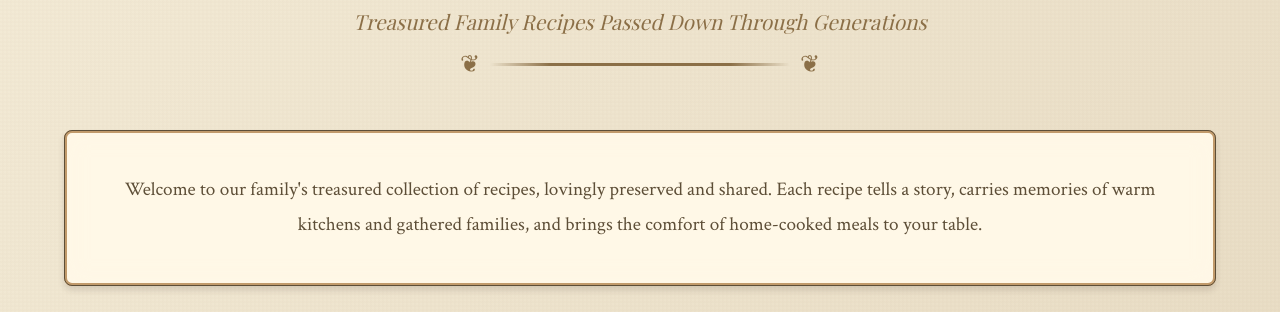
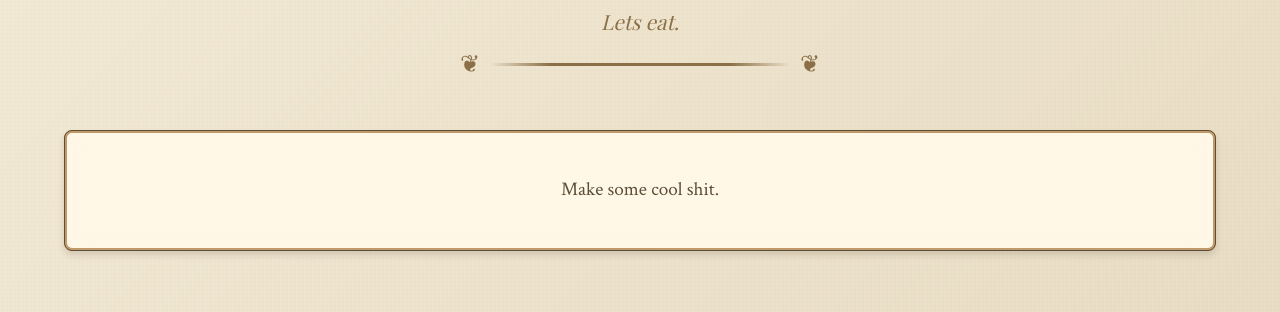
Before and after one commit to rhagan19/fhcb, a plain HTML site: page index.html in a window 1280 px wide. Shown: the part 303-615 px from the top of the page. Drawn offline with nearby package versions, Linux system fonts and the light colour scheme; no server answers; a web font is replaced by a local one.

Commit message:
Update index.html

```diff
--- a/index.html
+++ b/index.html
@@ -3,7 +3,7 @@
 <head>
     <meta charset="UTF-8">
     <meta name="viewport" content="width=device-width, initial-scale=1.0">
-    <title>Grandma's Recipe Collection</title>
+    <title>FH Cookbook</title>
     <link rel="preconnect" href="https://fonts.googleapis.com">
     <link rel="preconnect" href="https://fonts.gstatic.com" crossorigin>
     <link href="https://fonts.googleapis.com/css2?family=Playfair+Display:ital,wght@0,400;0,700;1,400&family=Crimson+Text:ital,wght@0,400;0,600;1,400&display=swap" rel="stylesheet">
@@ -30,8 +30,8 @@
         <!-- Header Banner -->
         <header class="page-header">
             <div class="decorative-line"></div>
-            <h1 class="main-title">Grandma's Recipe Collection</h1>
-            <p class="subtitle">Treasured Family Recipes Passed Down Through Generations</p>
+            <h1 class="main-title">FH Cook Book</h1>
+            <p class="subtitle">Lets eat.</p>
             <div class="decorative-line"></div>
         </header>
 
@@ -39,9 +39,7 @@
         <section class="welcome-section">
             <div class="welcome-box">
                 <p class="welcome-text">
-                    Welcome to our family's treasured collection of recipes, lovingly preserved and shared.
-                    Each recipe tells a story, carries memories of warm kitchens and gathered families,
-                    and brings the comfort of home-cooked meals to your table.
+                    Make some cool shit.
                 </p>
             </div>
         </section>
@@ -102,4 +100,5 @@
         });
     </script>
 </body>
+
 </html>
```
